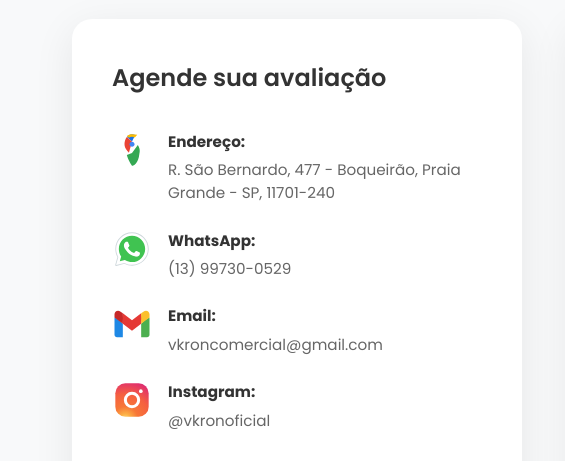
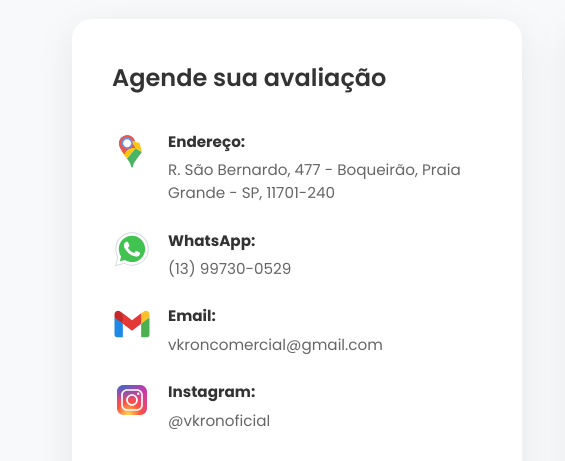
Before and after one commit to vkronpro/Vkron, a plain HTML site: page home.html in a window 1280 px wide. Shown: the part 10640-11101 px from the top of the page, 0-565 px from the left. Drawn offline with Linux system fonts and the light colour scheme.

Commit message:
Substitui icones de endereco e Instagram por logos oficiais

```diff
--- a/home.html
+++ b/home.html
@@ -1484,12 +1484,12 @@
                     <div class="contact-item">
                         <div class="contact-icon" style="background:transparent; padding:0;">
                             <svg width="40" height="40" viewBox="0 0 48 48" xmlns="http://www.w3.org/2000/svg">
-                                <path fill="#1A73E8" d="M27.9 6.1C26.7 5.4 25.4 5 24 5c-2.6 0-4.9 1.4-6.2 3.5l6.2 5.2 3.9-7.6z"/>
-                                <path fill="#EA4335" d="M17.8 8.5C16.1 10.9 15 14 15 16.8c0 5.1 3 7.5 5.3 10.4L24 14 17.8 8.5z"/>
-                                <path fill="#4285F4" d="M24 14c-1.7 0-3 1.3-3 3s1.3 3 3 3 3-1.3 3-3-1.3-3-3-3z"/>
-                                <path fill="#FBBC04" d="M24 5c-2.3 0-4.4.8-6.1 2.1l2.5 2.1c1-.7 2.2-1.2 3.6-1.2 1.2 0 2.4.3 3.4.9l2.9-3.2C28.4 5.2 26.3 5 24 5z"/>
-                                <path fill="#34A853" d="M24 43s9-11.5 9-17.8c0-3.1-.7-5.4-2-7.2L24 27.5 17.8 30c1.3 5.7 6.2 13 6.2 13z"/>
-                                <path fill="#34A853" d="M24 43c4.4 0 9-6.8 9-17.8 0-1.6-.2-3-.6-4.2l-5.8 6c-1.3 4-2.6 7.8-2.6 7.8v8.2z"/>
+                                <path fill="#48b564" d="M35.76,26.36h0.01c0,0-3.77,5.53-6.94,9.64c-2.74,3.55-3.54,6.59-3.77,8.06 C24.97,44.6,24.53,45,24,45s-0.97-0.4-1.06-0.94c-0.23-1.47-1.03-4.51-3.77-8.06c-0.42-0.55-0.85-1.12-1.28-1.7L28.24,22 L35.76,26.36z"/>
+                                <path fill="#fcc60e" d="M28.24,22L17.89,34.3c-2.82-3.78-5.66-7.94-5.66-7.94h0.01c-0.3-0.42-0.58-0.87-0.88-1.3L22.77,13 l10.36,2.47v-0.02L35.76,26.36C35.76,26.36,31.47,22.92,28.24,22z"/>
+                                <path fill="#2c85eb" d="M28.24,22L28.24,22c-1.08-0.3-2.18-0.43-3.24-0.43c-4.8,0-8.84,3.23-10.08,7.62 c-0.29-0.38-0.58-0.78-0.85-1.17c-1.65-2.32-3.09-4.71-3.09-4.71c-0.21-0.32-0.42-0.64-0.58-0.95C9.17,20.45,8.5,18.3,8.5,16 c0-5.33,4.35-9.69,9.67-9.69c4.49,0,8.27,3.07,9.36,7.22l0.15,0.17L22.77,13H22.76c-0.05,0.03-0.1,0.05-0.15,0.09L28.24,22z"/>
+                                <path fill="#ed5748" d="M27.53,13.53C26.44,9.38,22.66,6.31,18.17,6.31c-5.32,0-9.67,4.36-9.67,9.69c0,2.3,0.67,4.45,1.9,6.36 c0.16,0.31,0.37,0.63,0.58,0.95c0,0,1.44,2.39,3.09,4.71c0.27,0.39,0.56,0.79,0.85,1.17c1.24-4.39,5.28-7.62,10.08-7.62 c1.06,0,2.16,0.13,3.24,0.43L22.61,13.09C22.66,13.06,22.71,13.03,22.76,13L27.53,13.53z"/>
+                                <path fill="#5695f6" d="M18.15,22.3c-3.64,0-6.6-2.96-6.6-6.6s2.96-6.6,6.6-6.6s6.6,2.96,6.6,6.6S21.79,22.3,18.15,22.3z"/>
+                                <path fill="#FFFFFF" d="M18.15,11.1c-2.65,0-4.8,2.15-4.8,4.8s2.15,4.8,4.8,4.8s4.8-2.15,4.8-4.8S20.8,11.1,18.15,11.1z"/>
                             </svg>
                         </div>
                         <div class="contact-text">
@@ -1532,20 +1532,27 @@
 
                     <div class="contact-item">
                         <div class="contact-icon" style="background:transparent; padding:0;">
-                            <svg width="40" height="40" viewBox="0 0 24 24" xmlns="http://www.w3.org/2000/svg">
+                            <svg width="40" height="40" viewBox="0 0 48 48" xmlns="http://www.w3.org/2000/svg">
                                 <defs>
-                                    <radialGradient id="igGrad" cx="30%" cy="107%" r="150%">
-                                        <stop offset="0%" stop-color="#FFDC80"/>
-                                        <stop offset="10%" stop-color="#FCAF45"/>
-                                        <stop offset="25%" stop-color="#F77737"/>
-                                        <stop offset="50%" stop-color="#F56040"/>
-                                        <stop offset="75%" stop-color="#E1306C"/>
-                                        <stop offset="100%" stop-color="#833AB4"/>
+                                    <radialGradient id="igGradOfficial" cx="19.38" cy="42.035" r="44.899" gradientUnits="userSpaceOnUse">
+                                        <stop offset="0" stop-color="#fd5"/>
+                                        <stop offset=".328" stop-color="#ff543f"/>
+                                        <stop offset=".348" stop-color="#fc5245"/>
+                                        <stop offset=".504" stop-color="#e64771"/>
+                                        <stop offset=".643" stop-color="#d53e91"/>
+                                        <stop offset=".761" stop-color="#cc39a4"/>
+                                        <stop offset=".841" stop-color="#c837ab"/>
+                                    </radialGradient>
+                                    <radialGradient id="igGradOfficial2" cx="11.786" cy="5.54" r="29.813" gradientTransform="matrix(1 0 0 .6663 0 1.849)" gradientUnits="userSpaceOnUse">
+                                        <stop offset="0" stop-color="#4168c9"/>
+                                        <stop offset=".999" stop-color="#4168c9" stop-opacity="0"/>
                                     </radialGradient>
                                 </defs>
-                                <rect fill="url(#igGrad)" x="2" y="2" width="20" height="20" rx="6"/>
-                                <circle fill="none" stroke="#FFFFFF" stroke-width="1.8" cx="12" cy="12" r="4"/>
-                                <circle fill="#FFFFFF" cx="17.3" cy="6.7" r="1.1"/>
+                                <path fill="url(#igGradOfficial)" d="M34.017,41.99l-20,0.019c-4.4,0.004-8.003-3.592-8.008-7.992l-0.019-20 c-0.004-4.4,3.592-8.003,7.992-8.008l20-0.019c4.4-0.004,8.003,3.592,8.008,7.992l0.019,20 C42.014,38.383,38.417,41.986,34.017,41.99z"/>
+                                <path fill="url(#igGradOfficial2)" d="M34.017,41.99l-20,0.019c-4.4,0.004-8.003-3.592-8.008-7.992l-0.019-20 c-0.004-4.4,3.592-8.003,7.992-8.008l20-0.019c4.4-0.004,8.003,3.592,8.008,7.992l0.019,20 C42.014,38.383,38.417,41.986,34.017,41.99z"/>
+                                <path fill="#fff" d="M24,31c-3.859,0-7-3.14-7-7s3.141-7,7-7s7,3.14,7,7S27.859,31,24,31z M24,19c-2.757,0-5,2.243-5,5 s2.243,5,5,5s5-2.243,5-5S26.757,19,24,19z"/>
+                                <circle cx="31.5" cy="16.5" r="1.5" fill="#fff"/>
+                                <path fill="#fff" d="M30,37H18c-3.859,0-7-3.14-7-7V18c0-3.86,3.141-7,7-7h12c3.859,0,7,3.14,7,7v12 C37,33.86,33.859,37,30,37z M18,13c-2.757,0-5,2.243-5,5v12c0,2.757,2.243,5,5,5h12c2.757,0,5-2.243,5-5V18c0-2.757-2.243-5-5-5H18z"/>
                             </svg>
                         </div>
                         <div class="contact-text">
```
